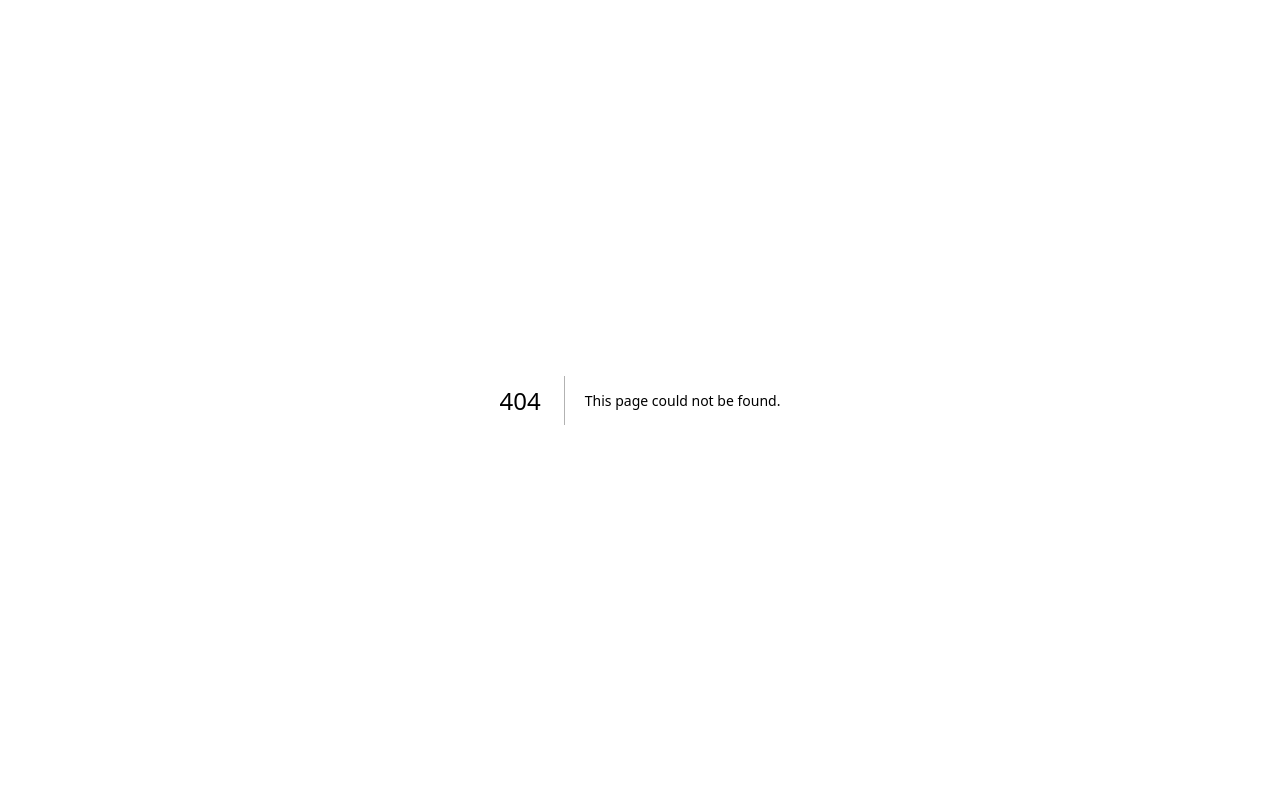
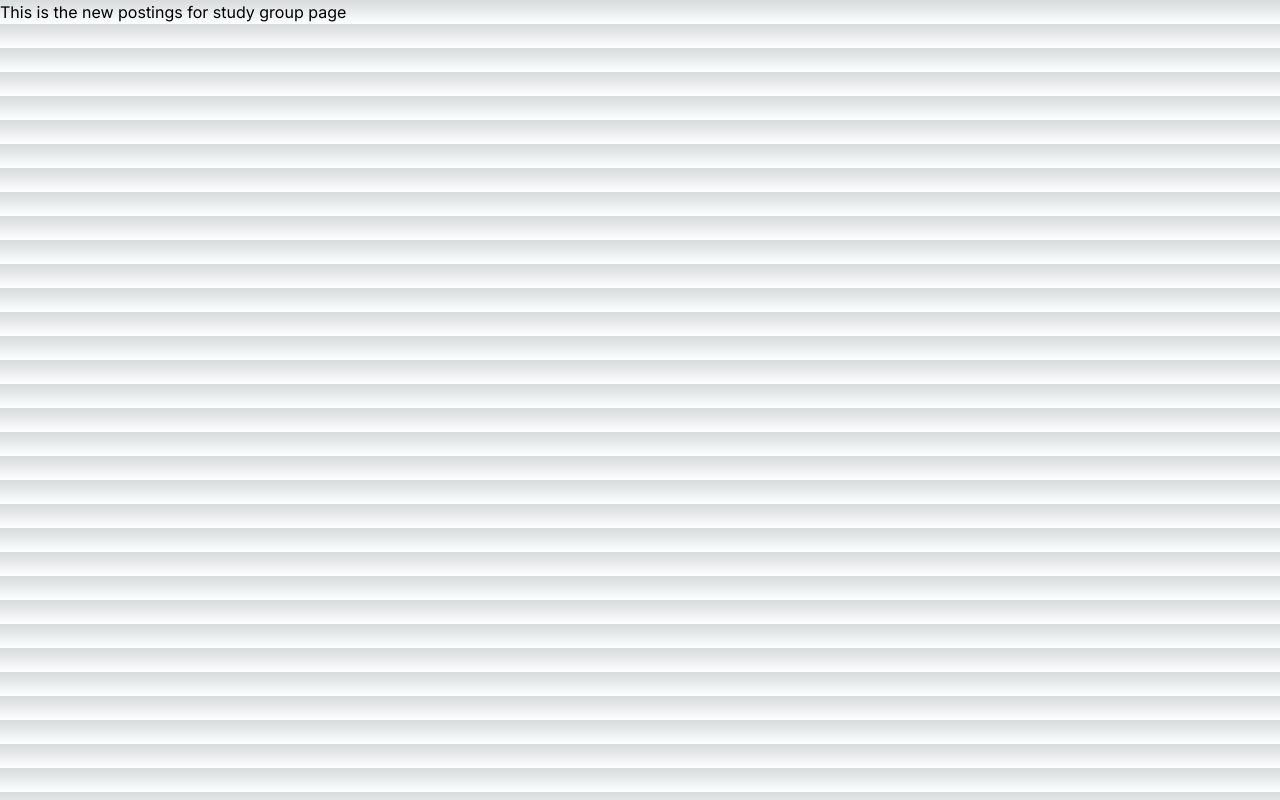
Before and after one commit to t2minht/studor, a Next.js app: page /studor/newstudygroupposting in a window 1280 px wide. Before the commit this address had no page. Built offline with nearby package versions, Linux system fonts and the light colour scheme.

Commit message:
Added all the pages

```diff
--- /dev/null
+++ b/app/studor/newstudygroupposting/page.jsx
@@ -0,0 +1,7 @@
+export default function Page() {
+  return (
+    <>
+    <h1>This is the new postings for study group page</h1>
+    </>
+  )
+}
--- /dev/null
+++ b/app/studor/profile/page.jsx
@@ -0,0 +1,7 @@
+export default function Page() {
+  return (
+    <>
+    <h1>This is the profile page</h1>
+    </>
+  )
+}
```
